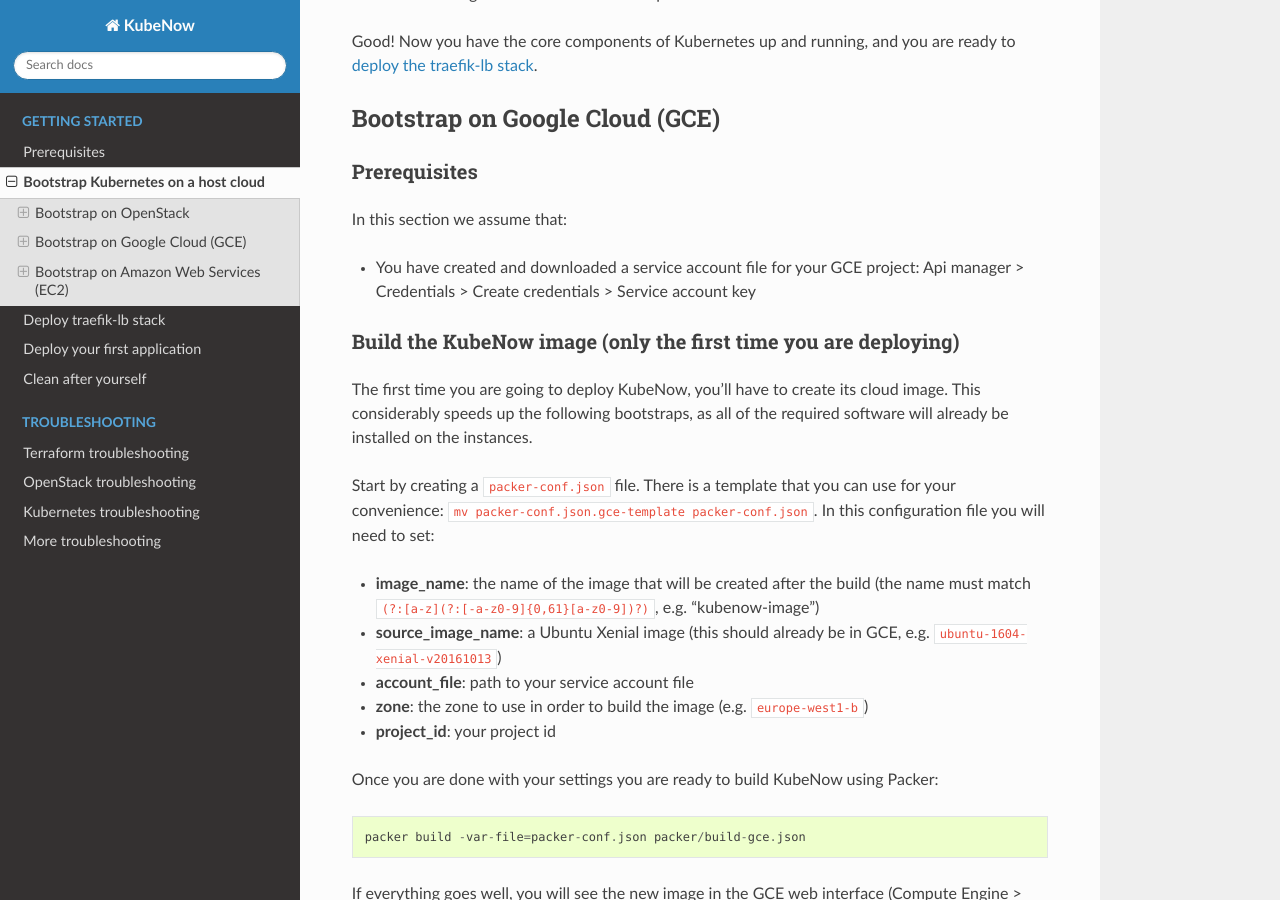
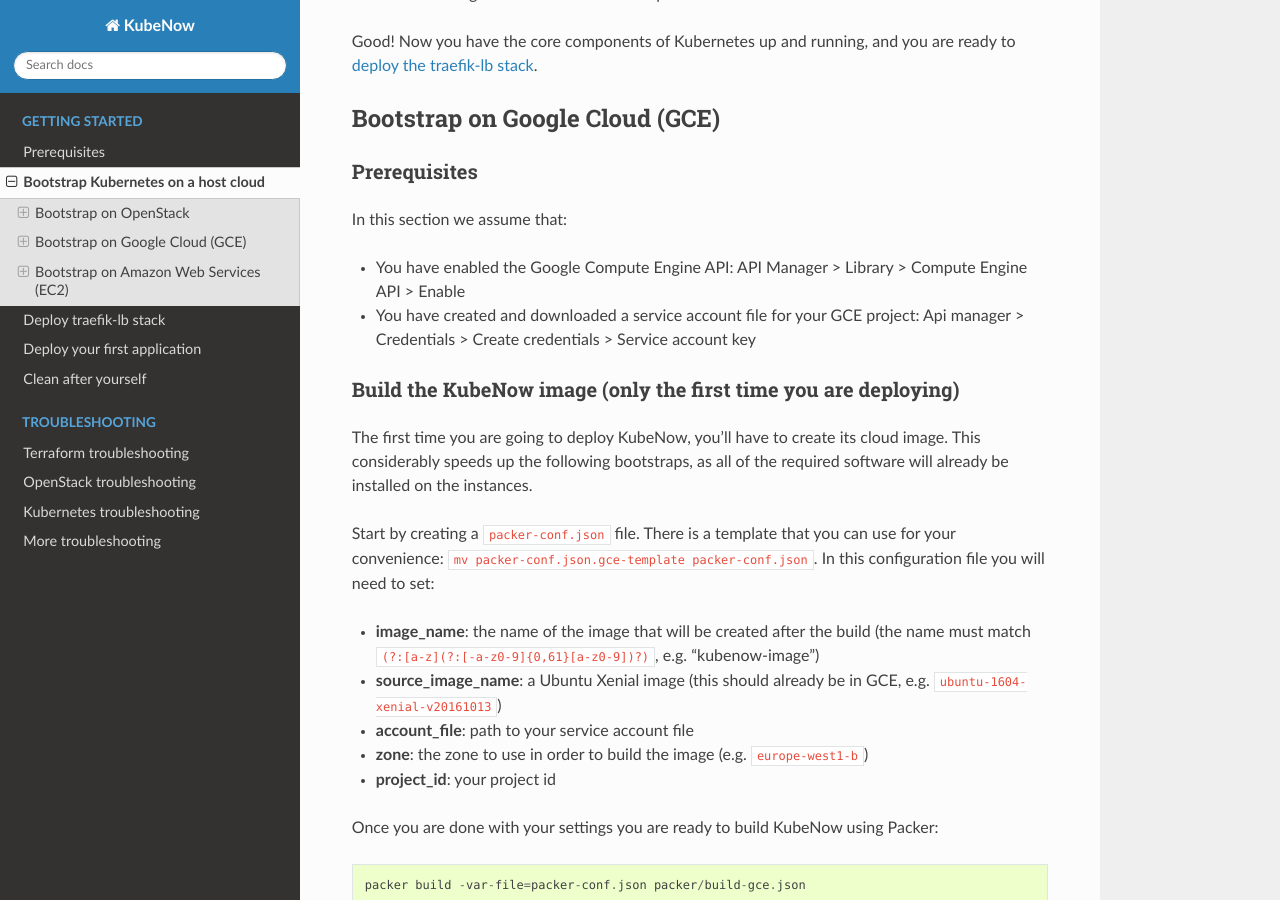
Before and after one commit to kubenow/KubeNow, a Sphinx documentation site: the page built from docs/getting_started/bootstrap.rst, in a window 1280 px wide and 900 px high, scrolled down 3011 px. Built offline with Sphinx 7.4.7 and the Read the Docs theme 2.0.0, drawn with Linux system fonts in a browser that asks for light colours; the version number could not be read and is left out.

Commit message:
Add enable API

```diff
--- a/docs/getting_started/bootstrap.rst
+++ b/docs/getting_started/bootstrap.rst
@@ -111,6 +111,7 @@
 
 In this section we assume that:
 
+- You have enabled the Google Compute Engine API: API Manager > Library > Compute Engine API > Enable
 - You have created and downloaded a service account file for your GCE project: Api manager > Credentials > Create credentials > Service account key
 
 Build the KubeNow image (only the first time you are deploying)
```
